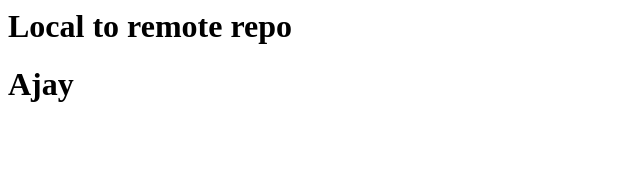
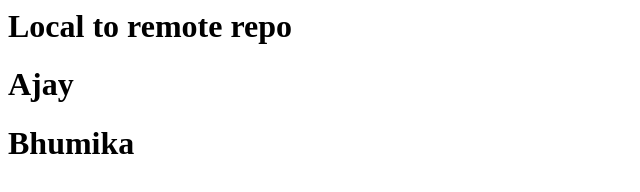
Before and after one commit to AjayKumarMallick/one, a plain HTML site: page index.html in a window 1280 px wide. Shown: the whole page, without its empty margins (0-640 px from the left). Drawn offline with Linux system fonts and the light colour scheme.

Commit message:
change index.html

```diff
--- a/index.html
+++ b/index.html
@@ -1,2 +1,3 @@
 <h1>Local to remote repo</h1>
 <h1>Ajay</h1>
+<h1>Bhumika</h1>
```
